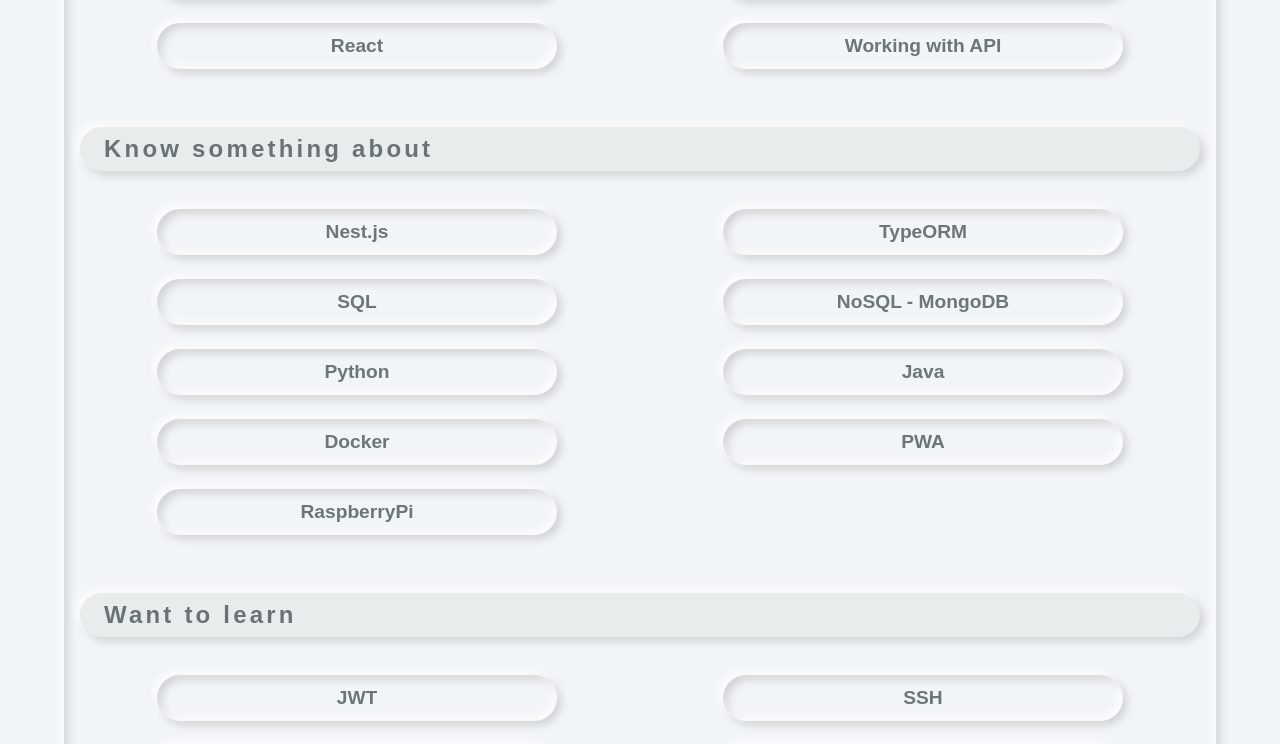
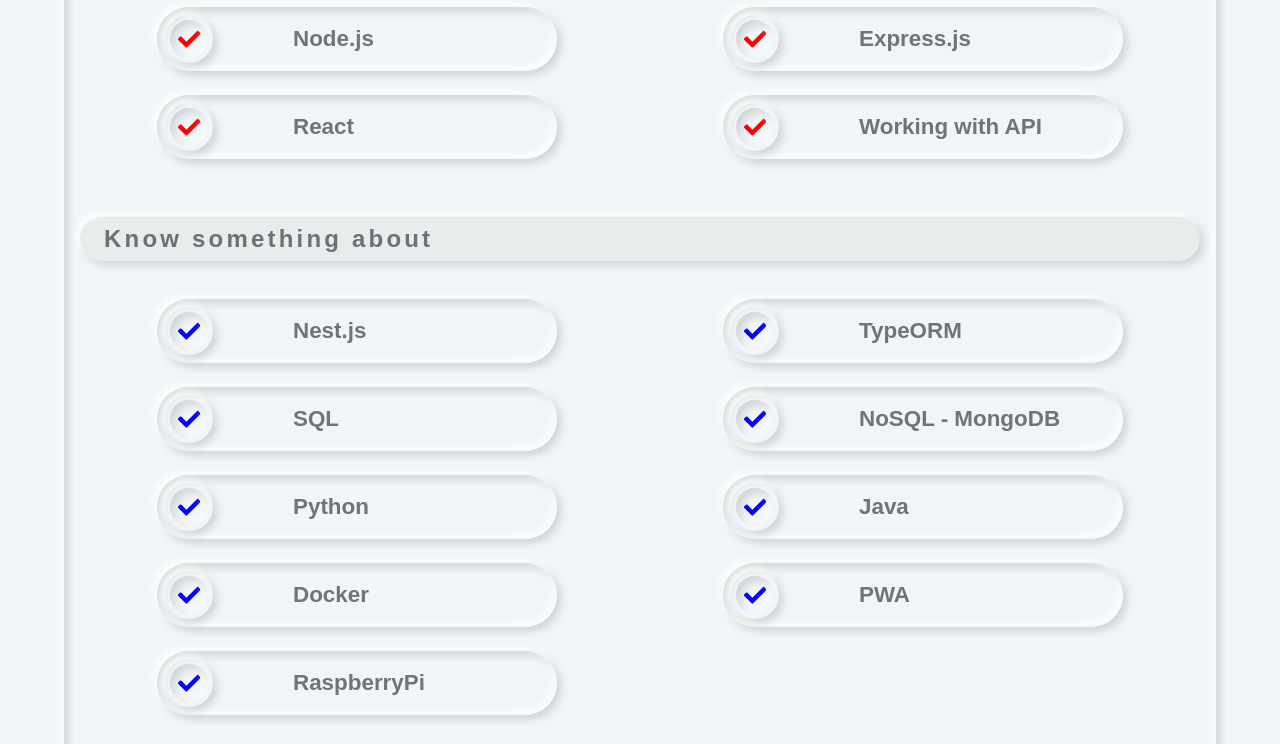
Before and after one commit to kwiatkowski1981/git-repos-react-app, a React (Create React App) app: page / in a window 1280 px wide. Shown: the part 898-1642 px from the top of the page. Built offline with nearby package versions, Linux system fonts and the light colour scheme; no server answers.

Commit message:
changed skillList items view

```diff
--- a/src/App.css
+++ b/src/App.css
@@ -51,7 +51,7 @@
     align-items: center;
     justify-content: center;
     position: relative;
-    align-self: start;
+    align-self: flex-start;
     width: 350px;
     height: 350px;
     border-radius: 50%;
@@ -120,20 +120,25 @@
     justify-items: center;
 }
 
-.skill-list-element {
+.skill-list__element {
+    display: flex;
+    gap: 5rem;
+    justify-content: flex-start;
+    /*justify-content: center;*/
+    align-items: center;
     width: 400px;
-    padding: 12px;
+    padding: 8px;
     color: rgba(53, 64, 64, 0.7);
-    font-size: 1.2rem;
+    font-size: 1.4rem;
     font-weight: bold;
-    border-radius: 25px;
+    border-radius: 50px;
     box-shadow: -4px -4px 8px rgba(255, 255, 255, 0.8), 4px 4px 8px rgba(70, 70, 70, 0.20),
     inset -4px -4px 8px rgba(255, 255, 255, 0.8), inset 4px 4px 8px rgba(70, 70, 70, 0.20);
     text-align: center;
 }
 
-.skills--list-1 {
-    margin-left: 60px;
+.skills-list-1 {
+    /*margin-left: 60px;*/
 }
 
 .skills__container-heading-3 {
@@ -147,9 +152,27 @@
     background: rgba(70, 70, 70, 0.05);
     color: rgba(53, 64, 64, 0.7);
     box-shadow: -4px -4px 8px rgba(255, 255, 255, 0.8), 4px 4px 8px rgba(70, 70, 70, 0.20);
-    /*inset -4px -4px 8px rgba(255, 255, 255, 0.8), inset 4px 4px 8px rgba(70, 70, 70, 0.20);*/
     border-radius: 25px;
+}
 
+.skill-list__icon {
+    position: relative;
+    display: flex;
+    align-items: center;
+    justify-content: center;
+    width: 3rem;
+    height: 3rem;
+    border-radius: 50%;
+    box-shadow: -4px -4px 8px rgba(255, 255, 255, 0.8), 4px 4px 8px rgba(70, 70, 70, 0.20);
+}
+
+.skill-list__icon:after {
+    content: '';
+    position: absolute;
+    height: 80%;
+    width: 80%;
+    border-radius: 50%;
+    box-shadow: inset -4px -4px 8px rgba(255, 255, 255, 0.5), inset 4px 4px 8px rgba(70, 70, 70, 0.20);
 }
 
 .projects-container {
--- a/src/components/conteiners/SkillsContainer.js
+++ b/src/components/conteiners/SkillsContainer.js
@@ -17,15 +17,15 @@
             <section className="skills-container">
                 <h2 className={'article__title'}>My Skills</h2>
                 <h3 className={'skills__container-heading-3'}>Working knowledge</h3>
-                <SkillList list={workingKnowledge} className={'skills--list-1'}/>
+                <SkillList list={workingKnowledge} fillColor={'red'}/>
                 <h3 className={'skills__container-heading-3'}>Know something about</h3>
-                <SkillList list={knowSomethingAbout}/>
+                <SkillList list={knowSomethingAbout} fillColor={'blue'}/>
                 <h3 className={'skills__container-heading-3'}>Want to learn</h3>
-                <SkillList list={wantToLearn}/>
+                <SkillList list={wantToLearn} fillColor={'green'}/>
                 <h3 className={'skills__container-heading-3'}>The software I use</h3>
-                <SkillList list={mySoft}/>
+                <SkillList list={mySoft} fillColor={'orange'}/>
                 <h3 className={'skills__container-heading-3'}>Books that I have and will read in the near future</h3>
-                <SkillList list={booksHaveToRead}/>
+                <SkillList list={booksHaveToRead} fillColor={'orangered'}/>
             </section>
 
         </>
--- a/src/components/skills/SkillList.js
+++ b/src/components/skills/SkillList.js
@@ -1,12 +1,18 @@
 import React from "react";
+import '../../App.css';
+import {FaCheck} from "react-icons/fa";
+
 
 export const SkillList = props => {
+
+
+
     const list = props.list
         .map((str, index) => <li
-                className={'skill-list-element'}
+                className={'skill-list__element'}
                 key={String(index)}
             >
-            {/*<DiHtml5 size={'1.5rem'}/>*/}
+            <div className="skill-list__icon"> <FaCheck className={'skill-list__icon-check'} fill={`${props.fillColor}`}/> </div>
                 {str}
             </li>
         )
```
